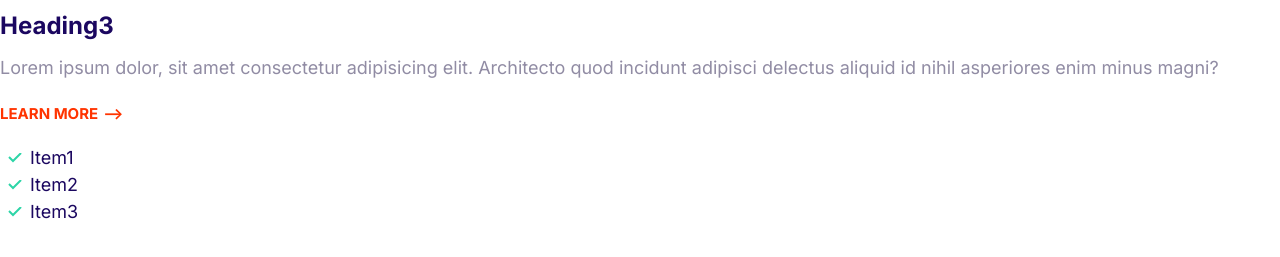
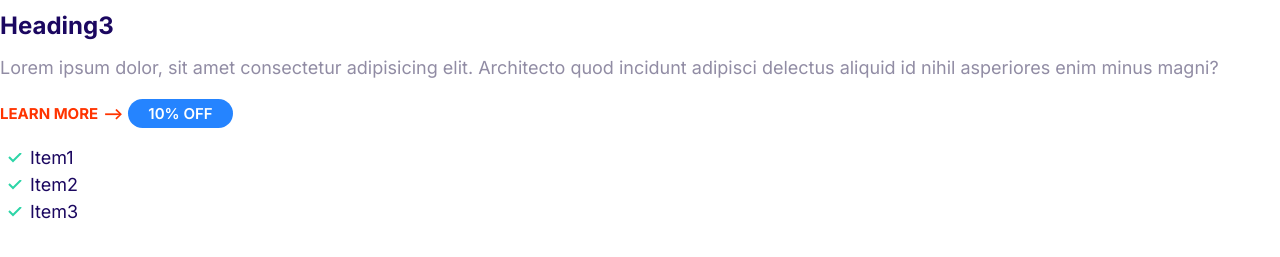
Before and after one commit to zohrexo/My-Moshify, a plain HTML site: page index.html in a window 1280 px wide. Shown: the part 283-540 px from the top of the page. Drawn offline with Linux system fonts and the light colour scheme.

Commit message:
Define badges

```diff
--- a/CSS/style.css
+++ b/CSS/style.css
@@ -5,6 +5,7 @@
   --color-headings: #1b0760;
   --color-body: #918ca4;
 }
+
 /* Typography */
 html {
   font-size: 62.5%;
@@ -48,6 +49,7 @@ p {
     font-size: 2.4rem;
   }
 }
+
 /* Links */
 a {
   text-decoration: none;
@@ -71,6 +73,7 @@ a {
     font-size: 1.5rem;
   }
 }
+
 /* Lists */
 .list {
   list-style: none;
@@ -93,3 +96,30 @@ a {
     padding-left: 0;
   }
 }
+
+/* badges */
+.badge {
+  border-radius: 20px;
+  color: #fff;
+  font-size: 2rem;
+  font-weight: 600;
+  padding: 0.5rem 2rem;
+  white-space: nowrap;
+}
+.badge--primary {
+  background-color: var(--color-primary);
+}
+.badge--secondary {
+  background-color: var(--color-secondary);
+}
+.badge--small {
+  font-size: 1.6rem;
+}
+@media screen and (min-width: 1024px) {
+  .badge {
+    font-size: 1.5rem;
+  }
+  .bafge--small {
+    font-size: 1.2rem;
+  }
+}
--- a/index.html
+++ b/index.html
@@ -22,6 +22,7 @@
       incidunt adipisci delectus aliquid id nihil asperiores enim minus magni?
     </p>
     <a href="" class="link-arrow">Learn More</a>
+    <span class="badge badge--primary badge--small">10% OFF</span>
 
     <ul class="list list--tick">
       <li class="list__item">Item1</li>
```
Also changed, not shown: Components/badges.html (added, +3 -0 lines).
